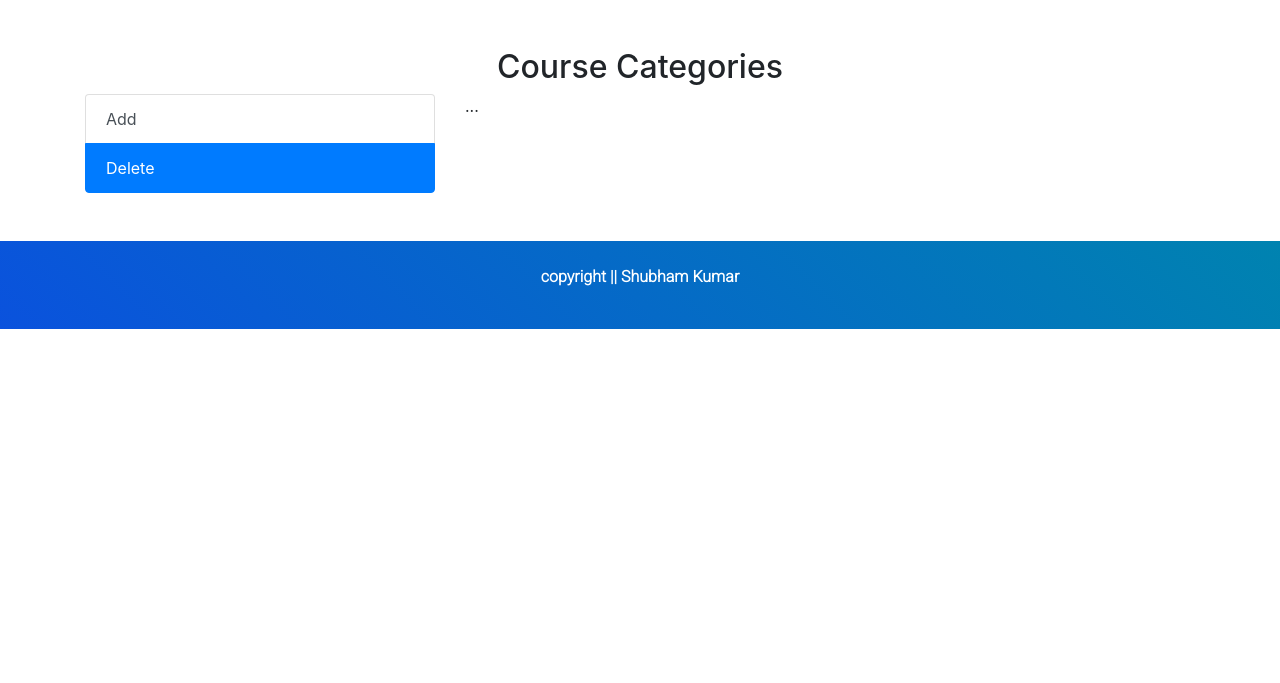
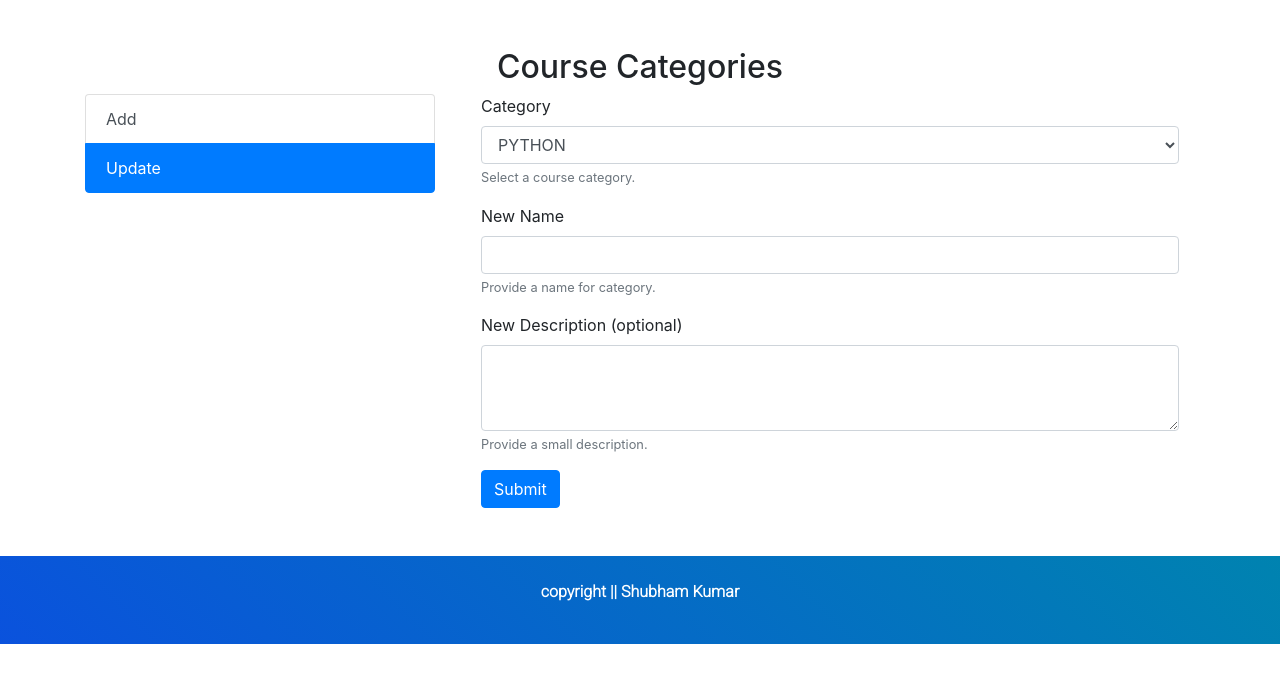
Before and after one commit to meetshubhamku/E-Learning-Project, a PHP site: page /manageCourseCategory.php in a window 1280 px wide, after a click on "Update". Shown: the part 58-741 px from the top of the page. Run offline with PHP 8.4, Linux system fonts and the light colour scheme; a user stored in the database is signed in; data comes from the database, SQL or seed files in the repository.

Commit message:
added update category sub module

```diff
--- a/manageCourseCategory.php
+++ b/manageCourseCategory.php
@@ -4,6 +4,12 @@ if(!isset($_SESSION['urole']) || $_SESSION['urole']!=1)
 {
   echo "<script>alert('Invalid request. Please Login')</script>";
   echo "<script>window.location.replace('./login.php');</script>";
+}
+else
+{
+  include "./db.php";
+  $sql="select * from course_category";
+  $result = $conn->query($sql);
 }
 ?>
 
@@ -19,11 +25,12 @@ if(!isset($_SESSION['urole']) || $_SESSION['urole']!=1)
       <div class="col-4">
         <div class="list-group" id="list-tab" role="tablist">
           <a class="list-group-item list-group-item-action active" id="list-home-list" data-toggle="list" href="#list-home" role="tab" aria-controls="home">Add</a>
-          <a class="list-group-item list-group-item-action" id="list-profile-list" data-toggle="list" href="#list-profile" role="tab" aria-controls="profile">Delete</a>
+          <a class="list-group-item list-group-item-action" id="list-profile-list" data-toggle="list" href="#list-profile" role="tab" aria-controls="profile">Update</a>
         </div>
       </div>
       <div class="col-8">
         <div class="tab-content" id="nav-tabContent">
+          <!-- update section -->
           <div class="tab-pane fade show active" id="list-home" role="tabpanel" aria-labelledby="list-home-list">
             <form class="px-3" method="POST" action="./addCourseCategory.php">
               <div class="form-group">
@@ -39,7 +46,40 @@ if(!isset($_SESSION['urole']) || $_SESSION['urole']!=1)
               <button type="submit" name="addvideocategory" class="btn btn-primary">Submit</button>
             </form>
           </div>
-          <div class="tab-pane fade" id="list-profile" role="tabpanel" aria-labelledby="list-profile-list">...</div>
+          <!-- update section -->
+          <div class="tab-pane fade" id="list-profile" role="tabpanel" aria-labelledby="list-profile-list">
+            <form class="px-3" method="POST" action="./updateCourseCategory.php">
+              <div class="form-group">
+                <label for="exampleFormControlSelect1">Category</label>
+                <select name="categoryId" class="form-control" id="exampleFormControlSelect1" required>
+                  <?php
+                    if ($result->num_rows > 0)
+                    {
+                      while($row = $result->fetch_assoc())
+                      {
+                        ?>
+                          <option value="<?php echo $row['course_id']; ?>"><?php echo $row['course_name']; ?></option>
+                        <?php
+                      }
+                    }
+                  ?>
+
+                </select>
+                <small id="emailHelp3" class="form-text text-muted">Select a course category.</small>
+              </div>
+              <div class="form-group">
+                <label for="exampleInputName1">New Name</label>
+                <input type="text" name="categoryName" class="form-control" id="exampleInputName1" aria-describedby="emailHelp" required>
+                <small id="emailHelp" class="form-text text-muted">Provide a name for category.</small>
+              </div>
+              <div class="form-group">
+                <label for="exampleFormControlTextarea1">New Description (optional)</label>
+                <textarea class="form-control" name="categoryDescription" id="exampleFormControlTextarea1" rows="3"></textarea>
+                <small id="descHelp" class="form-text text-muted">Provide a small description.</small>
+              </div>
+              <button type="submit" name="updatecoursecategory" class="btn btn-primary">Submit</button>
+            </form>
+          </div>
         </div>
       </div>
     </div>
--- a/viewVideoCourses.php
+++ b/viewVideoCourses.php
@@ -39,7 +39,7 @@ else
                   <p class="card-text"><?php echo $row['course_description']; ?></p>
                   <form action="./viewVideo.php" method="POST">
                     <input type="hidden" name="courseId" value="<?php echo $row['course_id']; ?>" />
-                    <button href="./viewVideoCourses.php" class="btn btn-primary back">Learn</button>
+                    <button href="./viewVideoCourses.php" class="btn btn-primary back">Start</button>
                   </form>
                 </div>
               </div>
```
Also changed, not shown: updateCourseCategory.php (added, +38 -0 lines).
